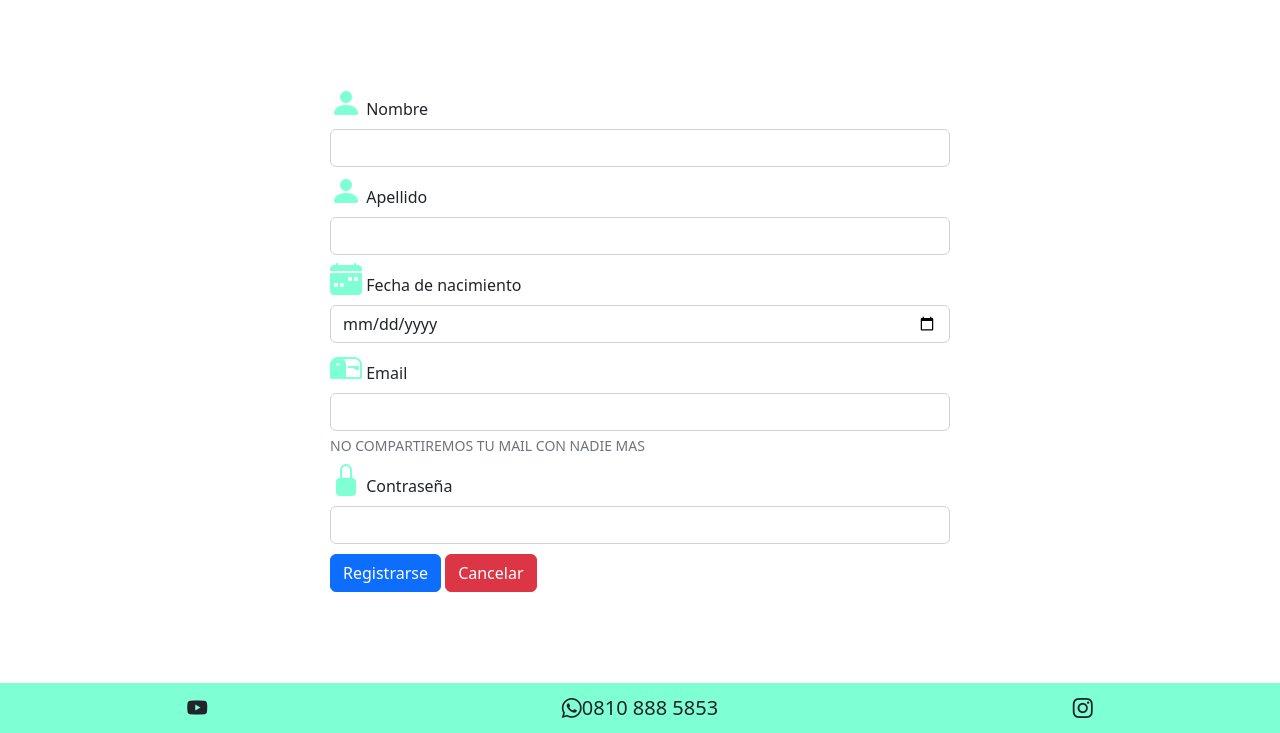
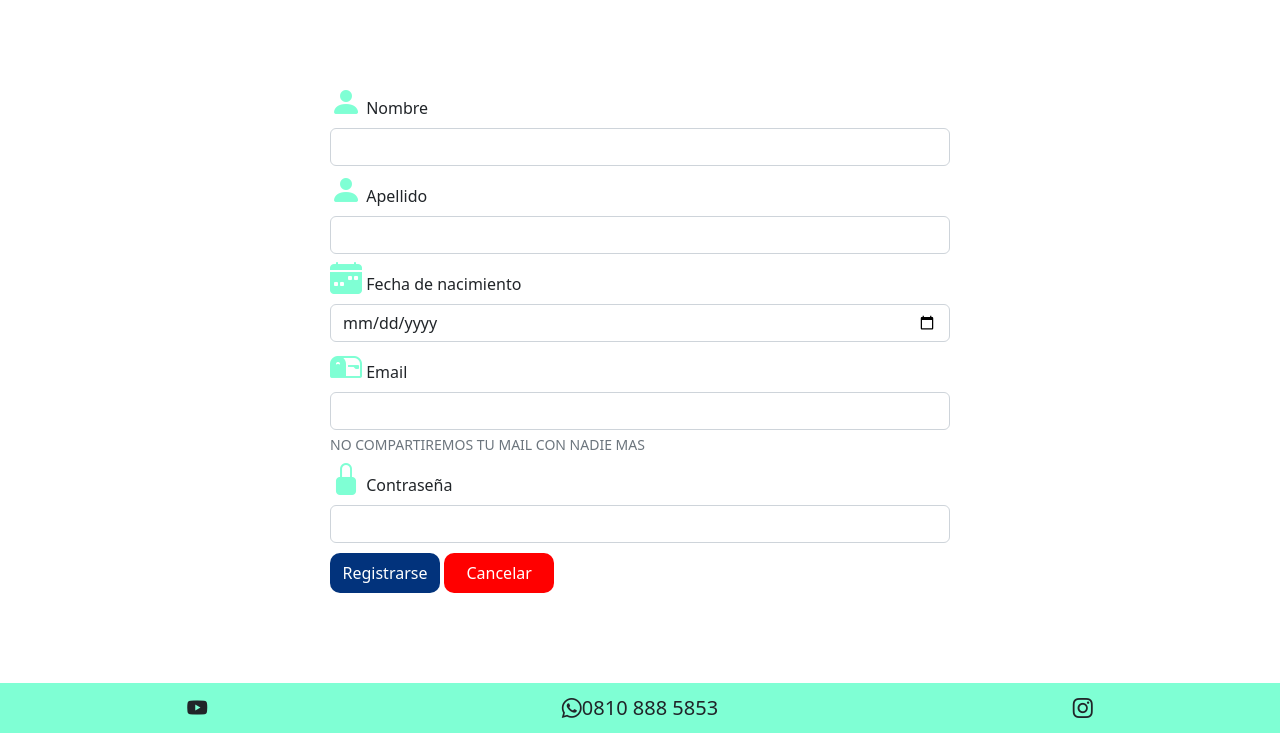
Before and after one commit to nicolas-ezq-martinez/pre_entrega2_NicolasMartinez, a website: page pages/registro.html in a window 1280 px wide. Shown: the part 67-800 px from the top of the page. Drawn offline with nearby package versions, Linux system fonts and the light colour scheme; files that its build step writes are made by us from their sources.

Commit message:
fin del proyecto

```diff
--- a/pages/registro.html
+++ b/pages/registro.html
@@ -74,8 +74,8 @@
           <input type="password" class="form-control" id="exampleInputPassword1">
 
 
-          <button type="submit" class="btn btn-primary">Registrarse</button>
-          <button type="submit" class="btn btn-danger">Cancelar</button>
+          <button type="submit" class="registro">Registrarse</button>
+          <button type="submit" class="cancelar">Cancelar</button>
         </form>
       </div>
 
--- a/scss/partials/_queries.scss
+++ b/scss/partials/_queries.scss
@@ -11,6 +11,11 @@
             "pie pie pie";
         grid-template-columns: repeat(3, auto);
         grid-template-rows: auto 30px auto 50px;
+    }
+
+    .main {
+        overflow: hidden;
+        width: 100%
     }
 
     header {
@@ -28,10 +33,7 @@
             &:hover {
                 cursor: pointer;
                 background-color: rgb(158, 177, 177);
-
-                &:hover {
-                    animation: shake 0.5s;
-                }
+                animation: shake 0.5s;
             }
         }
 
--- a/scss/partials/_queriesregistro.scss
+++ b/scss/partials/_queriesregistro.scss
@@ -25,6 +25,6 @@
                 transform: rotate(0deg);
             }
         }
+
     }
-
 }
--- a/scss/registro.scss
+++ b/scss/registro.scss
@@ -34,8 +34,25 @@ html {
         button {
             margin-top: 10px;
             margin-bottom: 10px;
+            border-radius: 10px;
+            height: 40px;
+            width: 110px;
+            color: white;
+            border: none;
+            cursor: pointer;
+
+            &.registro {
+                background-color: rgb(2, 51, 124);
+            }
+
+            &.cancelar {
+                background-color: red;
+            }
         }
+
     }
+
+
 
     .pie {
         @include piecaracteristicas;
```
Also changed, not shown: bootstrap-5.2.3-dist/css/bootstrap.css, 1 other file.
